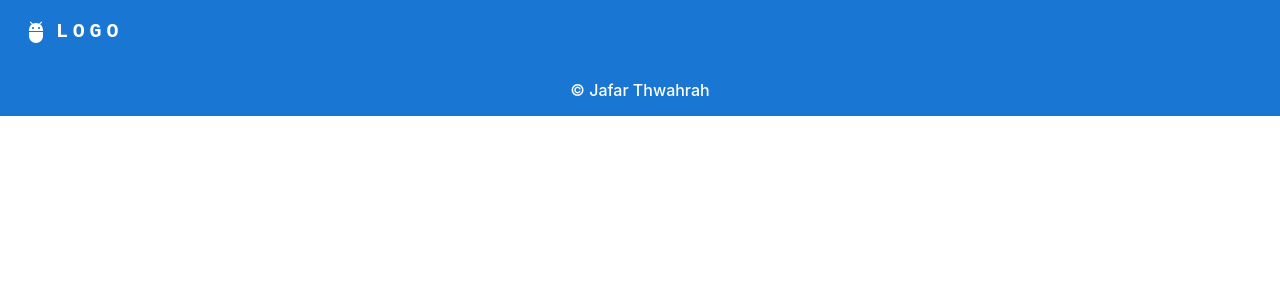
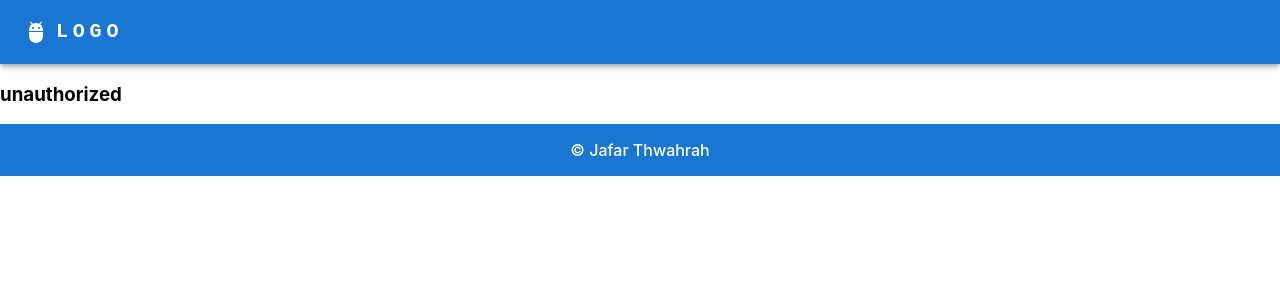
Before and after one commit to JafarThwahrah/Task1, a React (Create React App) app: page /unauthorized in a window 1280 px wide. Shown: the top 300 px of the page. Built offline with nearby package versions, Linux system fonts and the light colour scheme.

Commit message:
install web-vitals

```diff
--- a/package.json
+++ b/package.json
@@ -13,7 +13,8 @@
     "react-paginate": "^8.1.4",
     "react-router-dom": "^6.8.1",
     "react-scripts": "5.0.1",
-    "sweetalert2": "^11.7.2"
+    "sweetalert2": "^11.7.2",
+    "web-vitals": "^3.1.1"
   },
   "scripts": {
     "start": "react-scripts start",
--- /dev/null
+++ b/src/pages/Err.jsx
@@ -0,0 +1,8 @@
+const Err = () => {
+  return (
+    <>
+      <h3>Page Not Found</h3>
+    </>
+  );
+};
+export default Err;
--- a/src/pages/Pages.jsx
+++ b/src/pages/Pages.jsx
@@ -2,6 +2,8 @@ import { Routes, Route } from "react-router-dom";
 import Home from "./Home";
 import Admin from "./Admin";
 import CountryDetails from "./CountryDetails";
+import Err from "./Err";
+import Unauthorized from "./Unauthorized";
 const Pages = () => {
   return (
     <>
@@ -9,8 +11,8 @@ const Pages = () => {
         <Route path="/" element={<Home />} />
         <Route path="/admin" element={<Admin />} />
         <Route path="/admin/countries/view/:id" element={<CountryDetails />} />
-        {/* <Route path="/unauthorized" element={<CountryDetails />} />
-        <Route path="*" element={<CountryDetails />} /> */}
+        <Route path="/unauthorized" element={<Unauthorized />} />
+        <Route path="*" element={<Err />} />
       </Routes>
     </>
   );
--- /dev/null
+++ b/src/pages/Unauthorized.jsx
@@ -0,0 +1,8 @@
+const Unauthorized = () => {
+  return (
+    <>
+      <h3>unauthorized</h3>
+    </>
+  );
+};
+export default Unauthorized;
```
Also changed, not shown: 1 other file (tests, documents, lock files or other folders).
